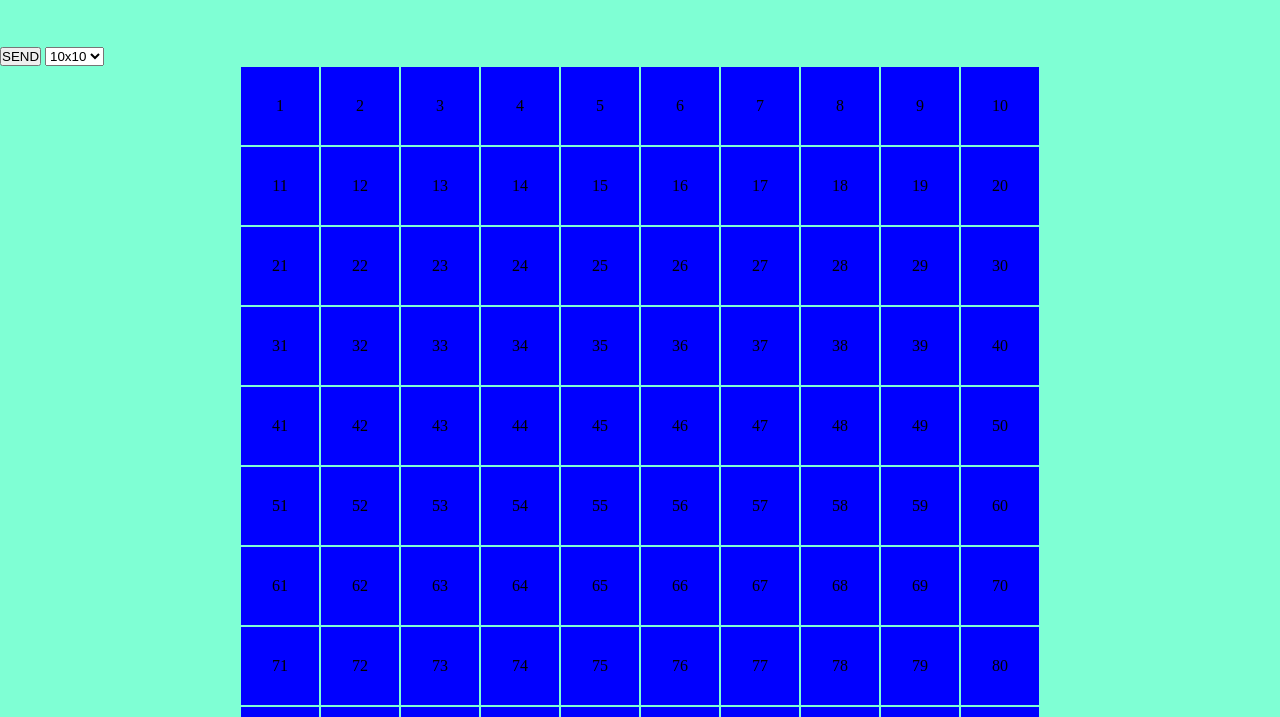
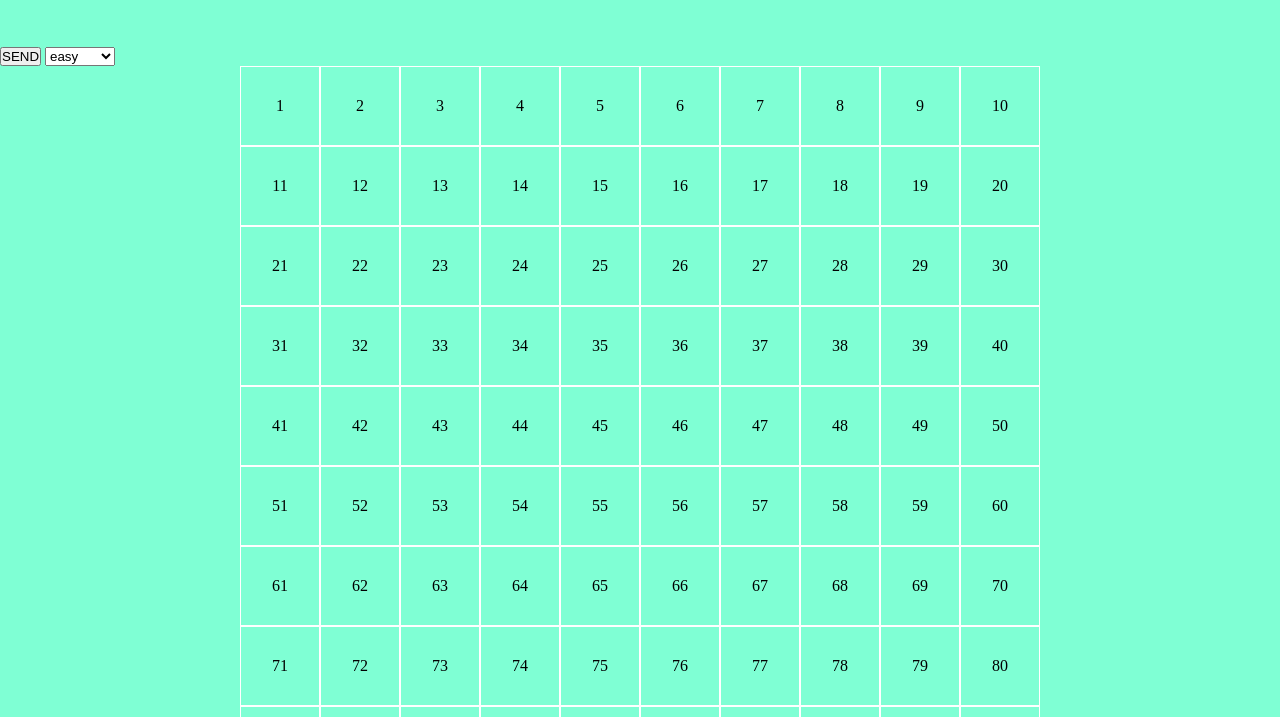
Before and after one commit to PaoloIncollu/js-campominato-grid, a plain HTML site: page index.html in a window 1280 px wide. Both pictures are taken after a click on the button "SEND". Shown: the part 83-800 px from the top of the page. Drawn offline with Linux system fonts and the light colour scheme.

Commit message:
ottimizzazione esercizio

```diff
--- a/css/style.css
+++ b/css/style.css
@@ -30,7 +30,7 @@
     margin-top: 10vh;
     padding: 50px 0;
     background-color: aquamarine;
-
+    overflow-y: auto;
 }
 
 
@@ -49,26 +49,28 @@
 #grid-container > div{
 
     display: flex;
-    background-color: blue;
-    border: 1px solid aquamarine;
+    border: 1px solid white;
     text-align: center;
     justify-content: center;
     align-items: center;
 
 }
 
-.grid-10{
+.grid-100{
     width:calc(100% / 10);
+    height: 80px;
 }
 
-.grid-9{
+.grid-81{
 
     width: calc(100% / 9);
+    height: calc(100% / 9);
 }
 
-.grid-7{
+.grid-49{
 
     width: calc(100% / 7);
+    height: calc(100% / 7);
 }
 .coral{
 
--- a/index.html
+++ b/index.html
@@ -27,9 +27,9 @@
 
                 </button>
                 <select name="choice" id="select-choice">
-                    <option  value="1">10x10</option>
-                    <option  value="2">9x9</option>
-                    <option  value="3">7x7</option>
+                    <option  value="easy">easy</option>
+                    <option  value="medium">medium</option>
+                    <option  value="hard">hard</option>
                 </select>
             </div>
             <div id="grid-container" class="grid">
--- a/js/scripts.js
+++ b/js/scripts.js
@@ -17,15 +17,54 @@ console.log (choiceGrid);
 
 createGrid.addEventListener('click',
     function (){
+        grid.innerHTML = '';
+        let cellsNumber = 0;
+        if(choiceGrid.selectedIndex == 0){
+            cellsNumber = 100;
+        }
+        else if (choiceGrid.selectedIndex == 1) {
+            cellsNumber= 81;
+        }
+        else if (choiceGrid.selectedIndex == 2){
 
-        if(choiceGrid.selectedIndex == 0){
+            cellsNumber = 49;
+        }
+
+        for (let i = 0; i < cellsNumber; i++){
+            const cell = document.createElement('div');
+            cell.classList.add('grid-' + cellsNumber, 'col');
+            cell.innerHTML += (i + 1);
+            console.log(cell);
+            grid.append(cell);
+            cell.addEventListener('click',
+            function(){
+
+                cell.classList.toggle('coral');
+                console.log(cell.innerText);
+            }
+        );
+        }
+
+
+    }
+
+);
+
+    /*if(choiceGrid.selectedIndex == 0){
 
            for (let i = 0; i < 100; i++){
-            let cell = document.createElement('div');
+            const cell = document.createElement('div');
             cell.classList.add('grid-10', 'col');
             cell.innerHTML += (i + 1);
+
+            console.log(cell);
+            this.addEventListener('clicked',
+                function(){
+
+                    this.classList.add('coral');
+                }
+             );
             grid.append(cell);
-            console.log(cell);
 
         }
         }
@@ -33,12 +72,18 @@ createGrid.addEventListener('click',
         else if(choiceGrid.selectedIndex == 1){
 
             for (let i = 0; i < 81; i++){
-             let cell = document.createElement('div');
+             const cell = document.createElement('div');
              cell.classList.add('grid-9', 'col');
              cell.innerHTML += (i + 1);
-             grid.append(cell);
+
              console.log(cell);
+             this.addEventListener('clicked',
+                function(){
 
+                    this.classList.add('coral');
+                }
+             );
+            grid.append(cell);
          }
          }
 
@@ -47,35 +92,20 @@ createGrid.addEventListener('click',
          else if(choiceGrid.selectedIndex == 2){
 
             for (let i = 0; i < 49; i++){
-             let cell = document.createElement('div');
+             const cell = document.createElement('div');
              cell.classList.add('grid-7', 'col');
              cell.innerHTML += (i + 1);
-             grid.append(cell);
+
              console.log(cell);
+             this.addEventListener('clicked',
+                function(){
 
+                    this.classList.add('coral');
+                }
+             );
+            grid.append(cell);
          }
          }
 
-    }
 
-
-
-);
-
-
-   let newCell = document.querySelector('.col');
-
-    newCell.addEventListener('click',
-        function () {
-
-    if (newCell.classList.contains('coral')) {
-
-        newCell.classList.remove('coral');
-
-    }
-
-
-    else {
-        newCell.classList.add('coral');
-    }
-    });
+    */
```
